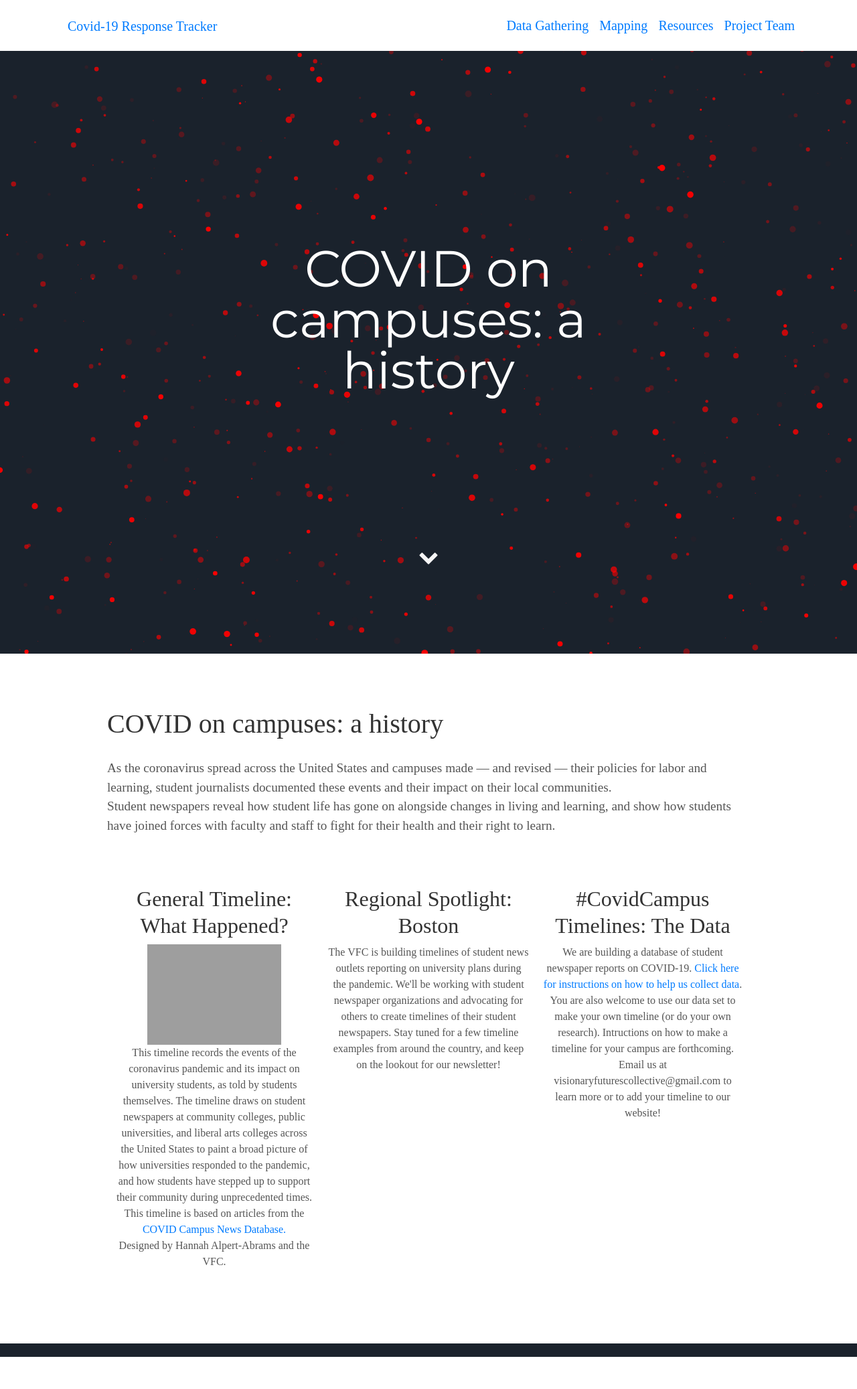
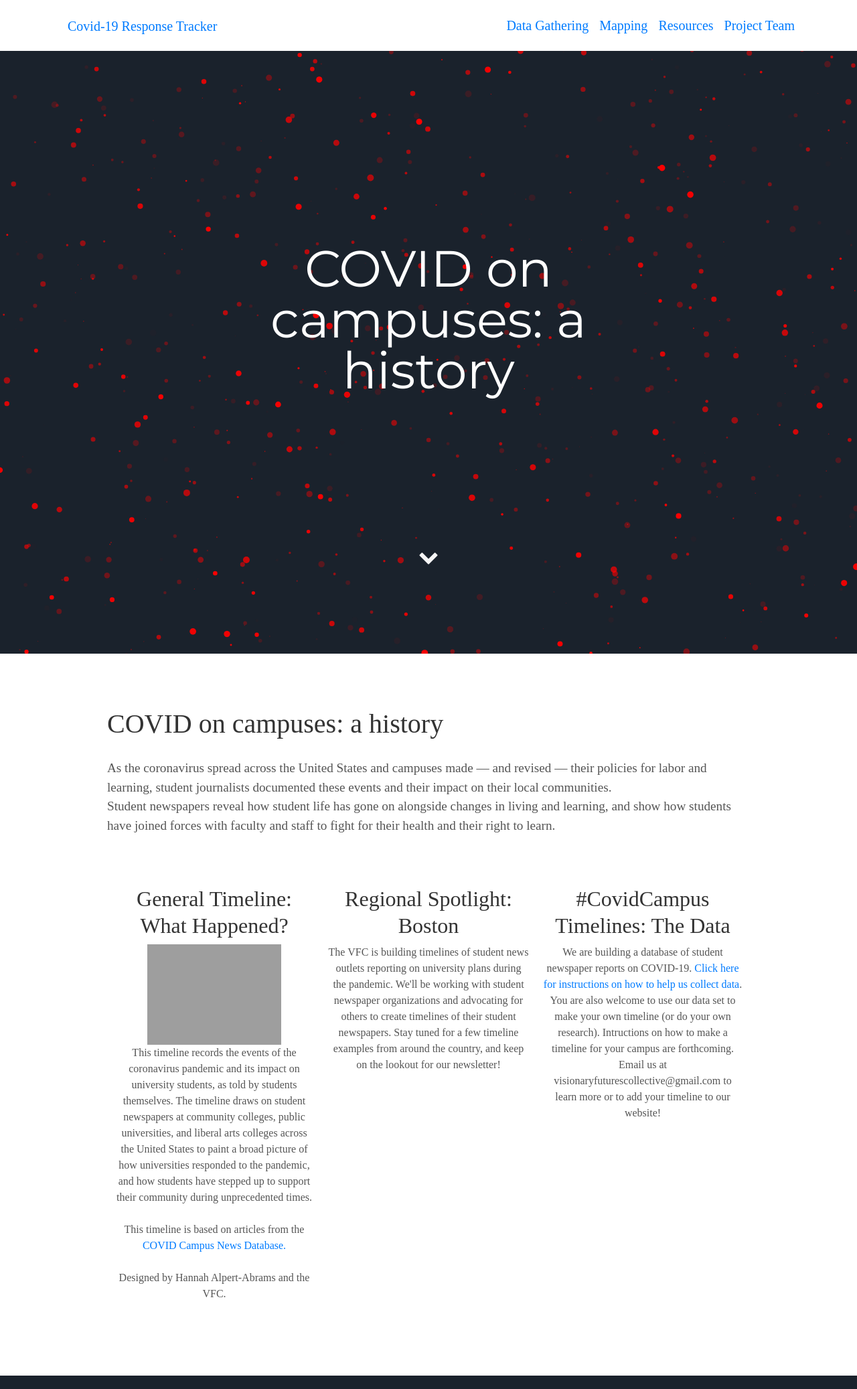
Before and after one commit to visionary-futures-collective/covid19, a Jekyll site: the page built from timeline.md, in a window 1280 px wide. Shown: the whole page at 67% size. Built offline with Jekyll 4.4.1, drawn with Linux system fonts in a browser that asks for light colours; some web fonts are replaced; before the commit the page ends 2026 px from its top, so only the background shows below that.

```diff
--- a/timeline.md
+++ b/timeline.md
@@ -11,8 +11,8 @@ Student newspapers reveal how student life has gone on alongside changes in livi
   <div class="tech">
     <h2>General Timeline: What Happened?</h2>
     	<p><a href="https://cdn.knightlab.com/libs/timeline3/latest/embed/index.html?source=12Q9u23GJuYgKOqNtnYbdhWGmXkdx-Um-Xx05Xj_rVgY&font=Default&lang=en&start_at_end=false&initial_zoom=2&height=650"><img src="https://visionary-futures-collective.github.io/covid19/img/vfc.timeline.wh.png" alt="CovidCampus timeline screenshot" height="150"></a></p>
-    	<p>This timeline records the events of the coronavirus pandemic and its impact on university students, as told by students themselves. The timeline draws on student newspapers at community colleges, public universities, and liberal arts colleges across the United States to paint a broad picture of how universities responded to the pandemic, and how students have stepped up to support their community during unprecedented times.<br>
-    	This timeline is based on articles from the <a href="https://docs.google.com/document/d/1R9XvbssNDxQ1xV8xWM83mjrf-BIRWuGfvCpm5dB-UzA/edit?usp=sharing"> COVID Campus News Database.</a> <br>
+    	<p>This timeline records the events of the coronavirus pandemic and its impact on university students, as told by students themselves. The timeline draws on student newspapers at community colleges, public universities, and liberal arts colleges across the United States to paint a broad picture of how universities responded to the pandemic, and how students have stepped up to support their community during unprecedented times.<br><br>
+    	This timeline is based on articles from the <a href="https://docs.google.com/document/d/1R9XvbssNDxQ1xV8xWM83mjrf-BIRWuGfvCpm5dB-UzA/edit?usp=sharing"> COVID Campus News Database.</a> <br><br>
     	Designed by Hannah Alpert-Abrams and the VFC. </p>
   </div>
   <div class="tech">
```
